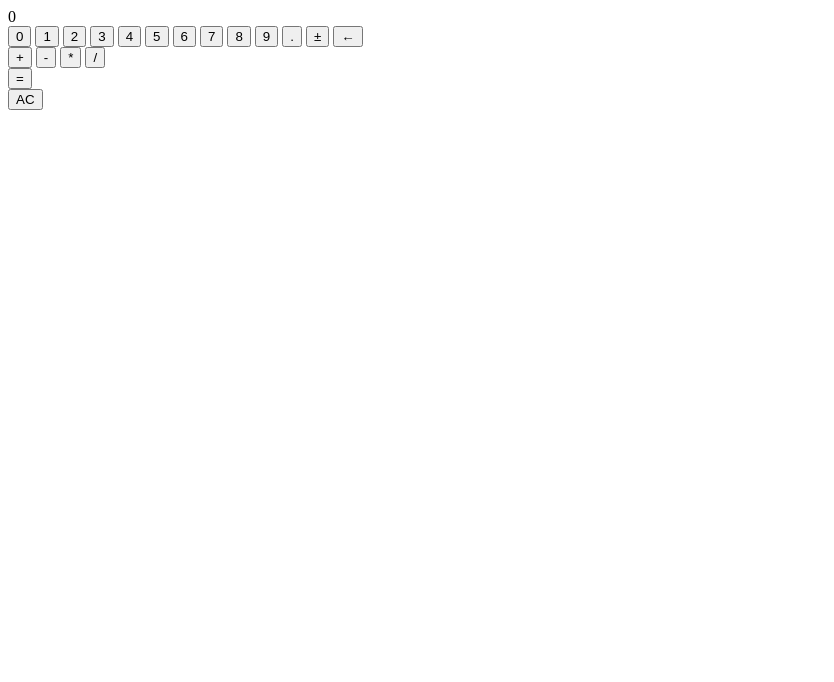
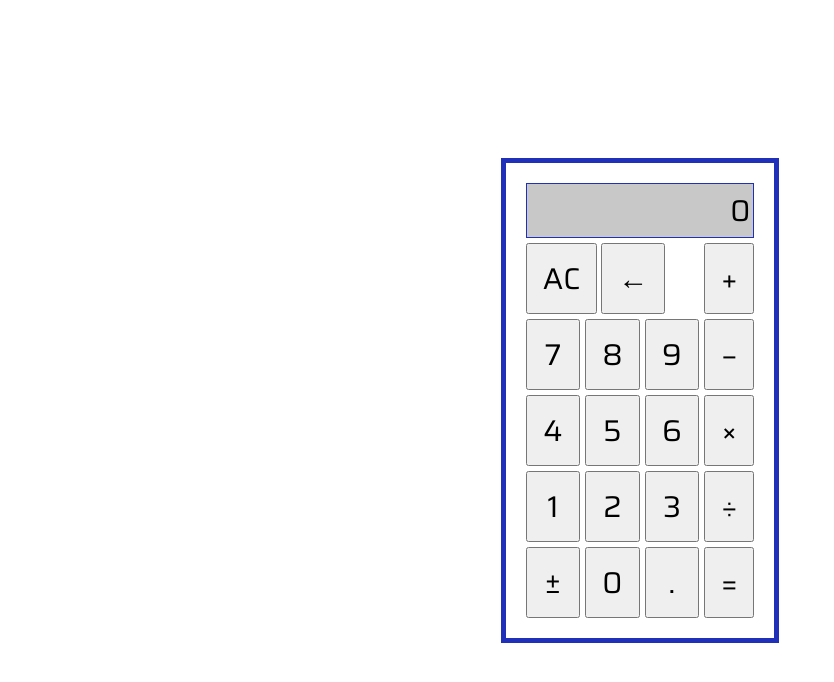
Before and after one commit to bradg4508/calculator, a plain HTML site: page index.html in a window 1280 px wide. Shown: the whole page, without its empty margins (0-834 px from the left). Drawn offline with Linux system fonts and the light colour scheme.

Commit message:
Design calculator and always recognize key inputs

```diff
--- a/index.html
+++ b/index.html
@@ -7,43 +7,49 @@
         <title>Calculator</title>
 
         <link rel="stylesheet" href="style.css">
+        <link rel="stylesheet" href="https://fonts.googleapis.com/css?family=Saira">
         <script type="text/javascript" src="script.js" defer></script>
     </head>
     <body>
+        <div id="calc-container">
+
             <div id="value">0</div>
 
-        <div id="digits">
-            <button>0</button>
-            <button>1</button>
-            <button>2</button>
-            <button>3</button>
-            <button>4</button>
-            <button>5</button>
-            <button>6</button>
-            <button>7</button>
-            <button>8</button>
-            <button>9</button>
-            <button>.</button>
+            <div class="calc-buttons">
+
+                <div id="buttons-left">
+                    <button id="clear">AC</button>
+                    <!--Backspace (Left arrow) character-->
+                    <button class="digits">&larr;</button>
+                    <div id="numbers">
+                        <button class="digits">7</button>
+                        <button class="digits">8</button>
+                        <button class="digits">9</button>
+                        <button class="digits">4</button>
+                        <button class="digits">5</button>
+                        <button class="digits">6</button>
+                        <button class="digits">1</button>
+                        <button class="digits">2</button>
+                        <button class="digits">3</button>
                         <!--Plus/minus symbol-->
-            <button>&plusmn;</button>
-            <!--Backspace (Left arrow) character-->
-            <button>&larr;</button>
+                        <button class="digits">&plusmn;</button>
+                        <button class="digits">0</button>
+                        <button class="digits">.</button>
+                    </div>
                 </div>
 
-        <div id="operators">
-            <button>+</button>
-            <button>-</button>
-            <button>*</button>
-            <button>/</button>
+                <div id="buttons-right">
+                    <button class="operators">&plus;</button>
+                    <button class="operators">&minus;</button>
+                    <button class="operators">&times;</button>
+                    <button class="operators">&divide;</button>
+                    <!--Equals sign-->
+                    <button id="equals">&equals;</button>
                 </div>
 
-        <div id="equals">
-            <!--Equals sign-->
-            <button>&equals;</button>
             </div>
 
-        <div id="clear">
-            <button>AC</button>
         </div>
+
     </body>
 </html>
--- a/script.js
+++ b/script.js
@@ -15,13 +15,13 @@ function divide(a, b) {
 // Call the operation that coincides with its operator
 // Addition (+), subtraction (-). multiplication (*), division (/)
 function operate(num1, operator, num2) {
-    if (operator === "+") {
+    if (operator === "\u002B" || operator === "+") {
         return add(num1, num2);
-    } else if (operator === "-") {
+    } else if (operator === "\u2212" || operator === "-") {
         return subtract(num1, num2);
-    } else if (operator === "*") {
+    } else if (operator === "\u00D7" || operator === "*") {
         return multiply(num1, num2);
-    } else if (operator === "/") {
+    } else if (operator === "\u00F7" || operator === "/") {
         return divide(num1, num2);
     }
 }
@@ -32,18 +32,20 @@ let num = "";
 let operator = "";
 const numArray = [];
 const digitArray = ["0", "1", "2", "3", "4", "5", "6", "7", "8", "9", "Backspace", "."];
-const operatorArray = ["+", "-", "*", "/"];
+const operatorArray = ["\u002B", "\u2212", "\u00D7", "\u00F7", "+", "-", "*", "/"];
 let total = 0;
 let operationComplete = 0;
 let equalsOperatingNum = 0;
 
 const valueString = document.querySelector("#value");
-const digits = document.querySelectorAll("#digits button");
-const operators = document.querySelectorAll("#operators button");
-const equals = document.querySelector("#equals button");
-const clearAll = document.querySelector("#clear button");
+const digits = document.querySelectorAll(".digits");
+const operators = document.querySelectorAll(".operators");
+const equals = document.querySelector("#equals");
+const clearAll = document.querySelector("#clear");
 
 // Create functions to recognize the type of event and call the appropriate function
+// Add the blur() method to remove focus from any button after clicking it
+//      so that the program will always recognize keyboard input
 function getValueInput(e) {
     if (e.type === "click") {
       valueInput = e.target.textContent;
@@ -54,6 +56,7 @@ function getValueInput(e) {
     } else {
         valueInput = "";
     }
+    e.target.blur();
 }
 function getOperatorInput(e) {
     if (e.type === "click") {
@@ -68,16 +71,19 @@ function getOperatorInput(e) {
     } else {
         operatorInput = "";
     }
+    e.target.blur();
 }
 function getCalcInput(e) {
     if (e.type === "click" || e.key === "Enter") {
         displayCalculation();
     }
+    e.target.blur();
 }
 function getClearInput(e) {
     if (e.type === "click" || e.key === "Escape") {
         clearValues();
     }
+    e.target.blur();
 }
 
 function setValue(input) {
@@ -185,10 +191,15 @@ function setOperator(input) {
     if (input !== "") {
         operator = input;
     }
+    console.log("A");
+    console.log(operator);
     // Add the operator to the numArray
     if (operator !== "") {
         numArray.push(operator);
     }
+    console.log("B");
+    console.log(operator);
+    console.log(numArray);
     // If the user presses the same operator button more than once,
     //      remove the repeated occurrences of the operator so that only one remains in the numArray
     if ((numArray[numArray.indexOf(operator)] === numArray[numArray.indexOf(operator) + 1])) {
@@ -235,6 +246,7 @@ function displayCalculation() {
     if (valueString.textContent !== "" && num !== "") {
         numArray.push(num);
     }
+    console.log(numArray);
     // If the user enters a value, presses the Equals button, and then re-enters the same value,
     //      the num variable resets to an empty string to avoid adding it on to the display area's current value
     if (numArray.length === 1) {
@@ -282,6 +294,7 @@ function displayCalculation() {
             operators.forEach((operator) => operator.disabled = true);
         } else {
             valueString.textContent = num;
+            console.log(valueString.textContent)
             num = total;
         }
         operationComplete = 1;
@@ -328,7 +341,7 @@ digits.forEach((digit) => {
 });
 
 // Add event listeners to support keyboard entries by the user
-document.addEventListener("keydown", getValueInput);
-document.addEventListener("keydown", getOperatorInput);
-document.addEventListener("keydown", getCalcInput);
-document.addEventListener("keydown", getClearInput);
+window.addEventListener("keydown", getValueInput);
+window.addEventListener("keydown", getOperatorInput);
+window.addEventListener("keydown", getCalcInput);
+window.addEventListener("keydown", getClearInput);
--- a/style.css
+++ b/style.css
@@ -0,0 +1,45 @@
+* {
+    margin: 0;
+    padding: 0;
+    font-family: "Saira", Arial, Helvetica, sans-serif;
+}
+html, body{
+    height: 100%;
+}
+body {
+    display: flex;
+    justify-content: center;
+    align-items: center;
+}
+#calc-container {
+    border: 5px solid rgb(32, 48, 184);
+    padding: 20px;
+}
+#value {
+    text-align: end;
+    background: rgb(200, 200, 200);
+    padding: 3px;
+    margin-bottom: 5px;
+    color: rgb(0, 0, 0);
+    font-size: 30px;
+    border: 1px solid rgb(32, 48, 184);
+}
+.calc-buttons {
+    display: flex;
+    gap: 5px;
+}
+#numbers {
+    display: grid;
+    grid-template-columns: repeat(3,1fr);
+    gap: 5px;
+    margin-top: 5px;
+}
+#buttons-right {
+    display: flex;
+    flex-direction: column;
+    gap: 5px;
+}
+button {
+    font-size: 30px;
+    padding: 10px 15px;
+}
```
Lines whose indentation alone changed are shown as unchanged.
